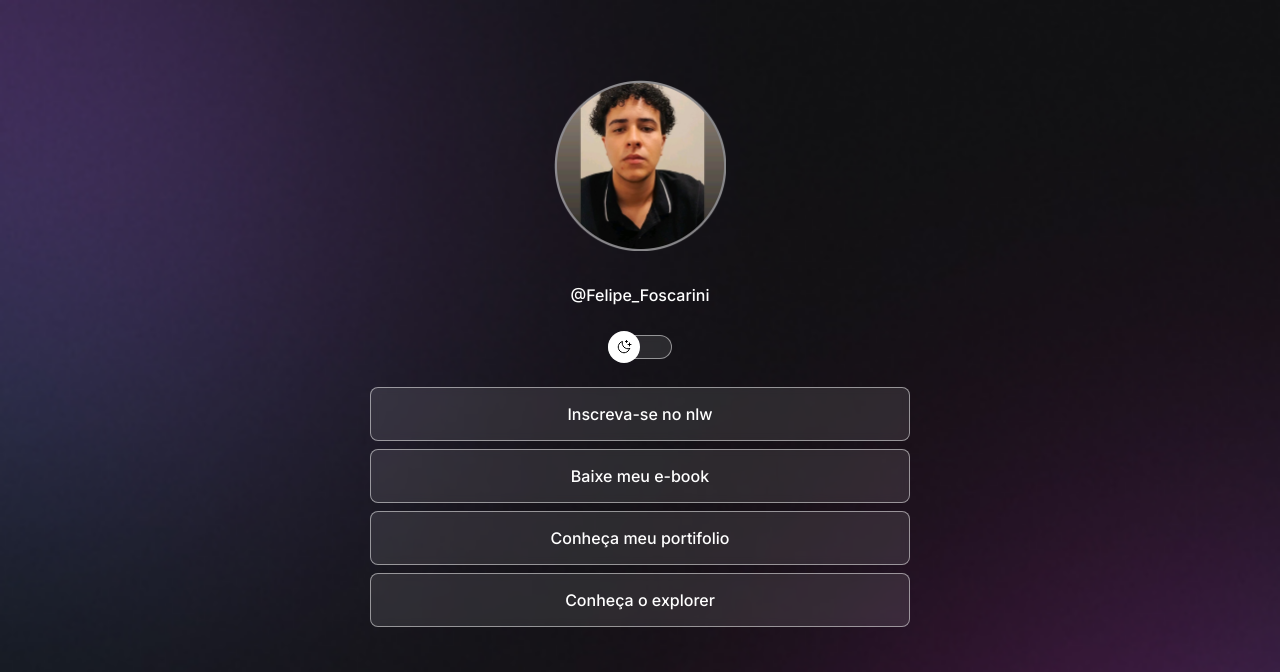
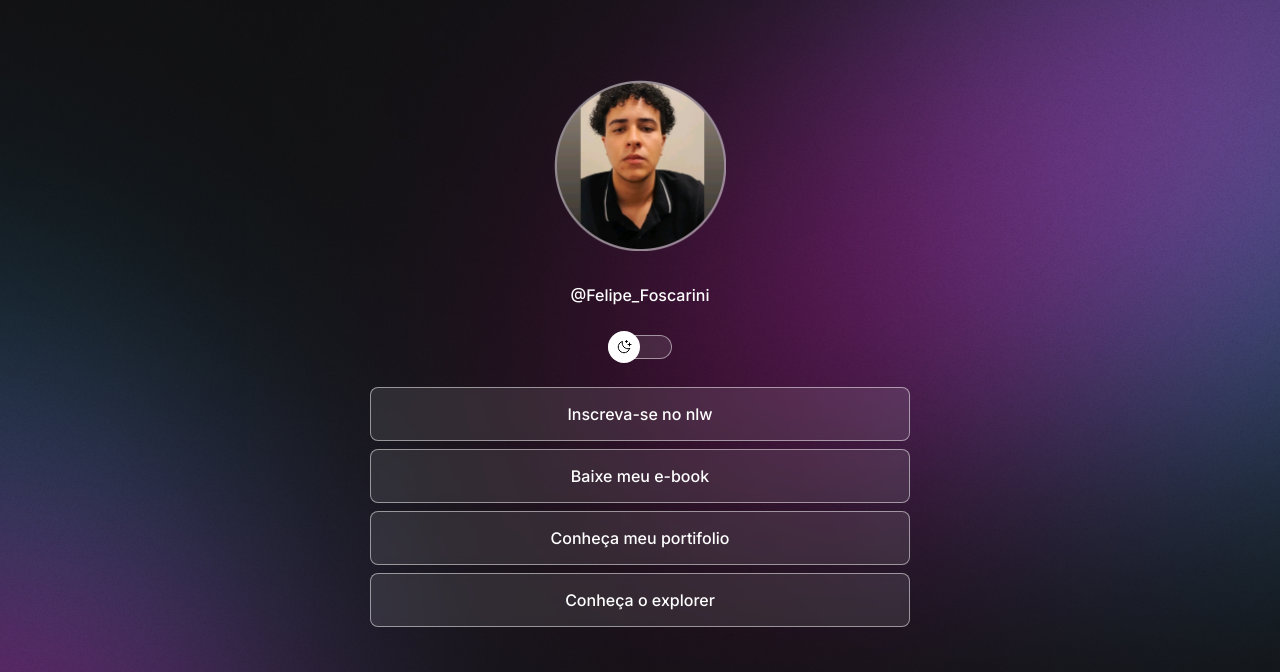
Before and after one commit to FelipeFoscarini/DevLink, a plain HTML site: page index.html in a window 1280 px wide. Shown: the top 672 px of the page. Drawn offline with nearby package versions, Linux system fonts and the light colour scheme.

Commit message:
config media querie

```diff
--- a/style.css
+++ b/style.css
@@ -184,7 +184,7 @@ footer {
 
     /*Media queries*/
 @media (min-width: 700px) {
-    :root:{
+    :root {
         --bg-url: url(./assets/backgroundDesktopDark.jpg);
     }
 
```
